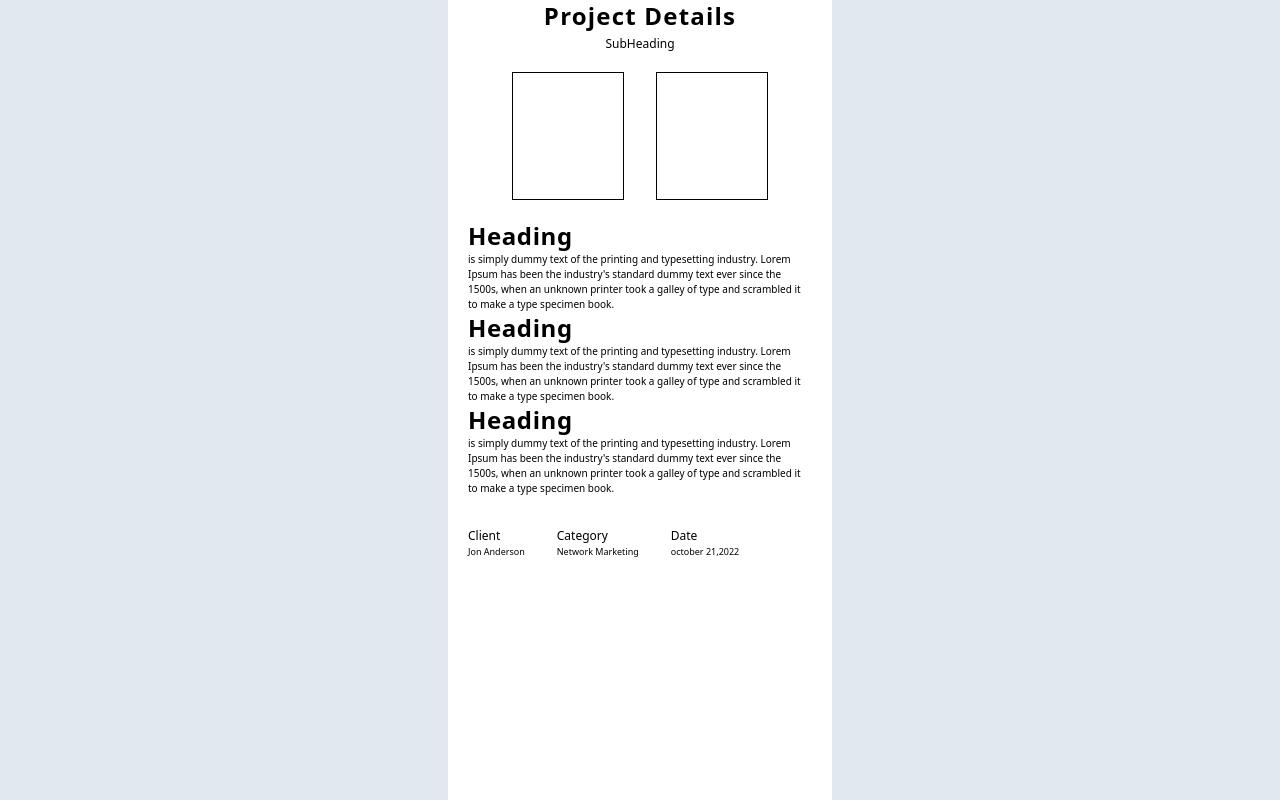
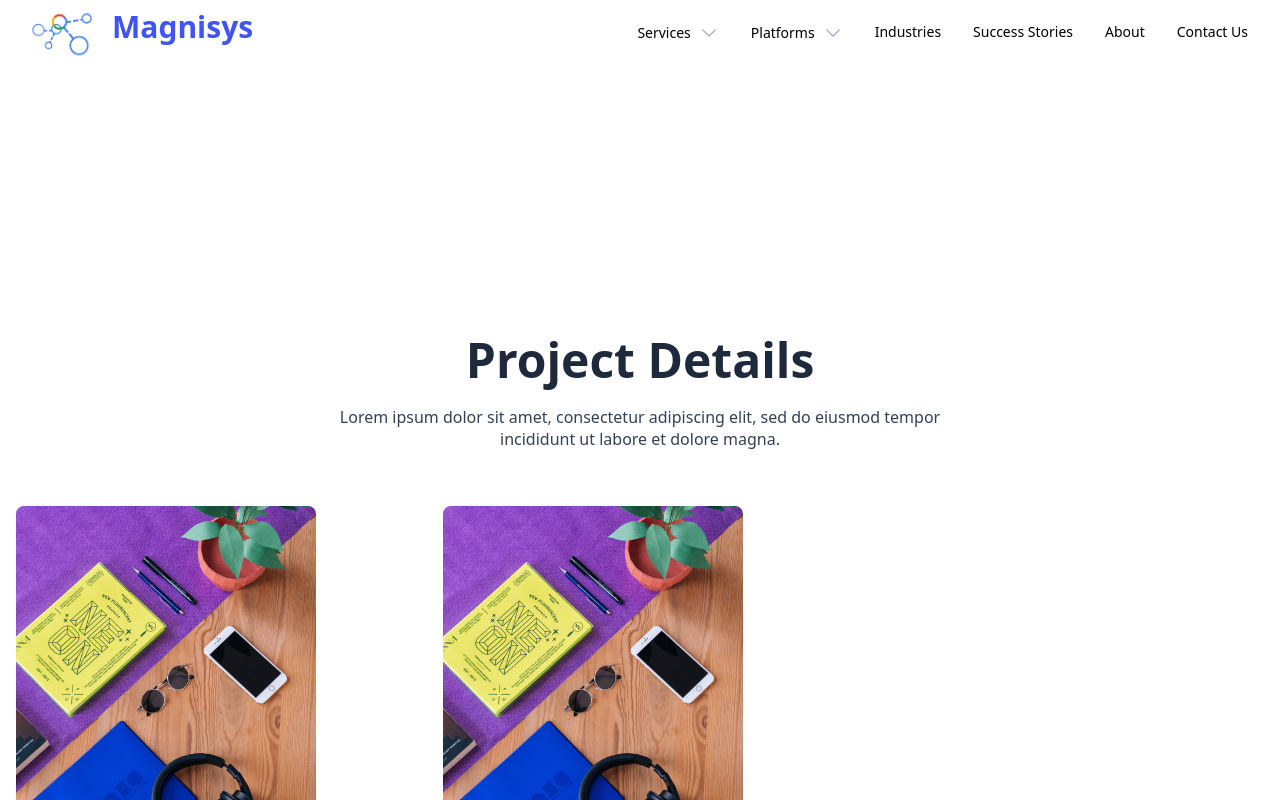
Before and after one commit to heeraDeo/caportal, a Next.js app: page / in a window 1280 px wide. Shown: the top 800 px of the page. Built offline with nearby package versions, Linux system fonts and the light colour scheme.

Commit message:
My comit

```diff
--- a/src/components/_projectdetails/index.js
+++ b/src/components/_projectdetails/index.js
@@ -17,19 +17,19 @@ function _Projectdetails() {
             <div className="text-start">
               <h1 className="text-2xl font-extrabold tracking-wide">Heading</h1>
               <p className="text-[10px]">
-                is simply dummy text of the printing and typesetting industry.
-                Lorem Ipsum has been the industry's standard dummy text ever
+                {`is simply dummy text of the printing and typesetting industry.
+                Lorem Ipsum has been the industry`&apos`s standard dummy text ever
                 since the 1500s, when an unknown printer took a galley of type
-                and scrambled it to make a type specimen book.
+                and scrambled it to make a type specimen book.`}
               </p>
             </div>
             <div className="text-start">
               <h1 className="text-2xl font-extrabold tracking-wide">Heading</h1>
               <p className="text-[10px]">
-                is simply dummy text of the printing and typesetting industry.
-                Lorem Ipsum has been the industry's standard dummy text ever
+                {`is simply dummy text of the printing and typesetting industry.
+                Lorem Ipsum has been the industry`&apos`s standard dummy text ever
                 since the 1500s, when an unknown printer took a galley of type
-                and scrambled it to make a type specimen book.
+                and scrambled it to make a type specimen book.`}
               </p>
             </div>
             <div className="text-start">
@@ -37,10 +37,10 @@ function _Projectdetails() {
                 Heading
               </h1>
               <p className="text-[10px]">
-                is simply dummy text of the printing and typesetting industry.
-                Lorem Ipsum has been the industry's standard dummy text ever
+                {`is simply dummy text of the printing and typesetting industry.
+                Lorem Ipsum has been the industry`&apos`s standard dummy text ever
                 since the 1500s, when an unknown printer took a galley of type
-                and scrambled it to make a type specimen book.
+                and scrambled it to make a type specimen book.`}
               </p>
             </div>
             <div className="text-start py-8 flex">
--- a/src/components/layout/Header.tsx
+++ b/src/components/layout/Header.tsx
@@ -171,7 +171,7 @@ export default function Header() {
                           {category.featured.map((item) => (
                             <div key={item.name} className="group relative text-sm">
                               <div className="aspect-w-1 aspect-h-1 overflow-hidden rounded-lg bg-gray-100 group-hover:opacity-75">
-                                <img src={item.imageSrc} alt={item.imageAlt} className="object-cover object-center" />
+                                <Image src={item.imageSrc} alt={item.imageAlt} className="object-cover object-center" />
                               </div>
                               <a href={item.href} className="mt-6 block font-medium text-gray-900">
                                 <span className="absolute inset-0 z-10" aria-hidden="true" />
--- a/src/pages/index.tsx
+++ b/src/pages/index.tsx
@@ -8,14 +8,14 @@ import styles from "../styles/Home.module.css";
 import _Projectdetails from '../components/_projectdetails'
 
 const App: NextPage = () => {
-  return(
-    // <Layout>
-    <_Projectdetails/>
-    // </Layout>
-  )
+  // return(
+  //   // <Layout>
+  //   <_Projectdetails/>
+  //   // </Layout>
+  // )
   return (
     <Layout>
-      {/* <Home /> */}
+      <Home />
     </Layout>
   );
 };
```
Also changed, not shown: 1 other file (tests, documents, lock files or other folders).
